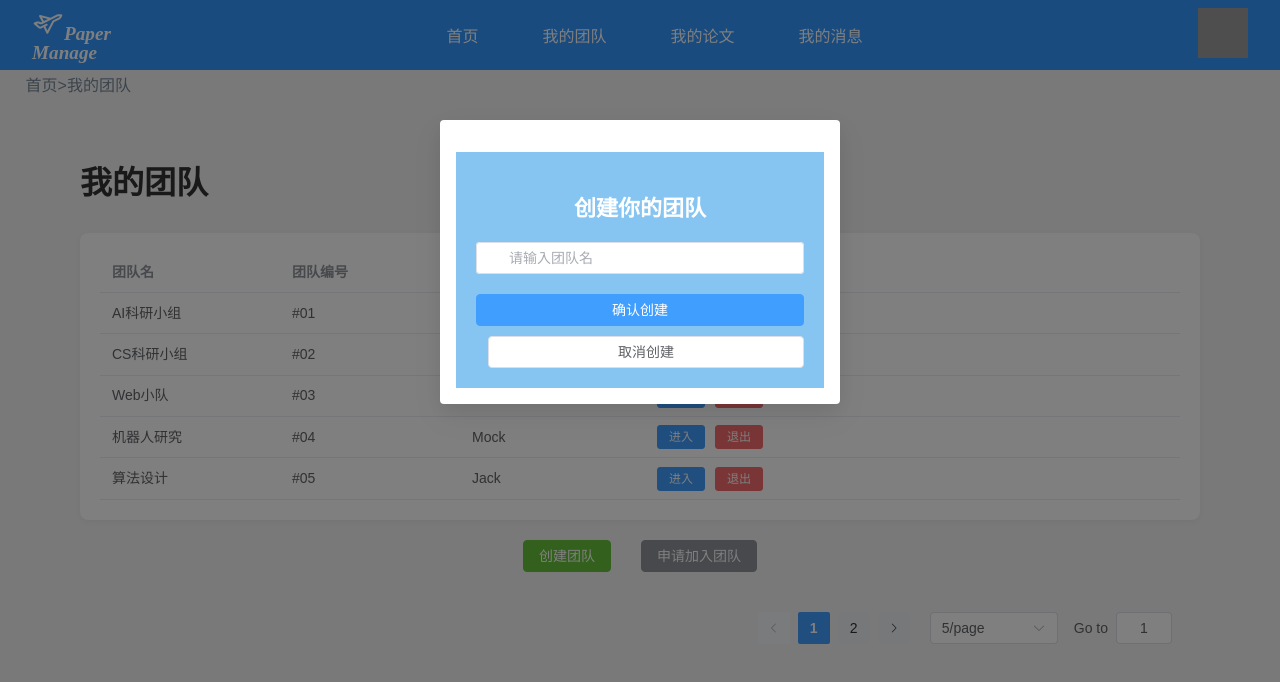
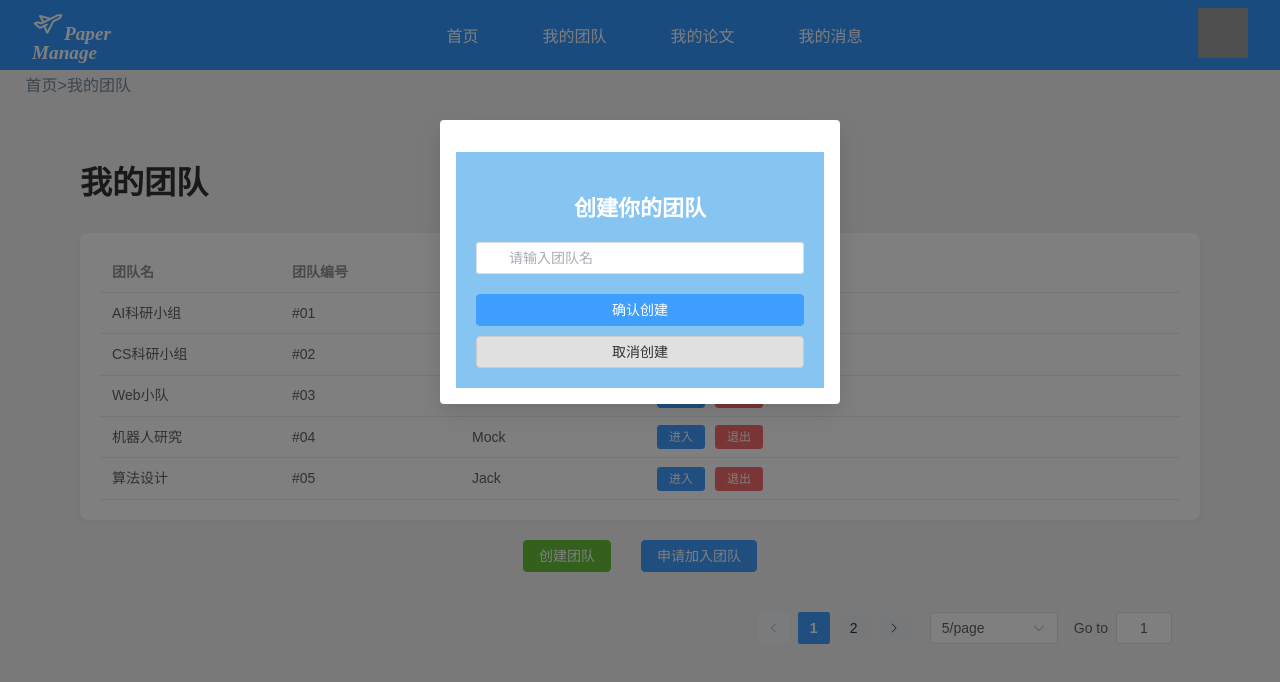
Before and after one commit to NingNZ/Paper-Manage-System, a Vue app in the folder vueProject/: page /myteam in a window 1280 px wide. Both pictures are taken after a click on the button "创建团队". Shown: the top 682 px of the page. Built offline with nearby package versions, Linux system fonts and the light colour scheme; grey boxes are pictures that could not be loaded; what particles.vue3 would draw is missing.

Commit message:
前端优化

```diff
--- a/vueProject/components/MyTeam/CreateTeamDialog.vue
+++ b/vueProject/components/MyTeam/CreateTeamDialog.vue
@@ -18,8 +18,8 @@
         class="input"
       />
       <div class="button-group">
-        <el-button type="primary" @click="handleCreate">确认创建</el-button>
-        <el-button @click="handleCancel">取消创建</el-button>
+        <el-button type="primary" class="full-btn" @click="handleCreate">确认创建</el-button>
+        <el-button class="full-btn cancel-btn" @click="handleCancel">取消创建</el-button>
       </div>
     </div>
   </el-dialog>
@@ -77,11 +77,31 @@ function handleCancel() {
   flex-direction: column;
   gap: 10px;
 }
+
+/* 让两个按钮宽度一致并填满父容器 */
+.full-btn {
+  width: 100%;
+  box-sizing: border-box; /* 防止因 padding 和 border 导致宽度超出 */
+}
+
+/* 自定义灰色取消按钮 */
+.cancel-btn {
+  background-color: #e0e0e0;
+  color: #333;
+  border: 1px solid #ccc;
+  margin: 0;
+}
+.cancel-btn:hover {
+  background-color: #d5d5d5;
+  color: #000;
+}
 </style>
 
 <style>
 /* Custom dialog background style */
+/* 放在全局或非 scoped 样式中，确保能生效 */
 .custom-dialog-bg .el-dialog__body {
   background-color: #86c5f2;
+  padding: 0 !important; /* 去除所有内边距 */
 }
 </style>
--- a/vueProject/components/MyTeam/JoinTeamDialog.vue
+++ b/vueProject/components/MyTeam/JoinTeamDialog.vue
@@ -26,7 +26,7 @@
         <el-table-column prop="leader" label="团队组长" />
         <el-table-column label="操作">
           <template #default="scope">
-            <el-button type="info" size="small" @click="joinTeam(scope.row)">加入</el-button>
+            <el-button type="primary" size="small" @click="joinTeam(scope.row)">加入</el-button>
           </template>
         </el-table-column>
       </el-table>
--- a/vueProject/pages/MyTeam.vue
+++ b/vueProject/pages/MyTeam.vue
@@ -98,7 +98,7 @@ function handleCreateTeam(name) {
 
       <div class="actions">
         <el-button type="success" class="action-btn" @click="showCreateDialog = true">创建团队</el-button>
-        <el-button type="info" class="action-btn" @click="showJoinDialog = true">申请加入团队</el-button>
+        <el-button type="primary" class="action-btn" @click="showJoinDialog = true">申请加入团队</el-button>
       </div>
 
       <div class="pagination">
```
